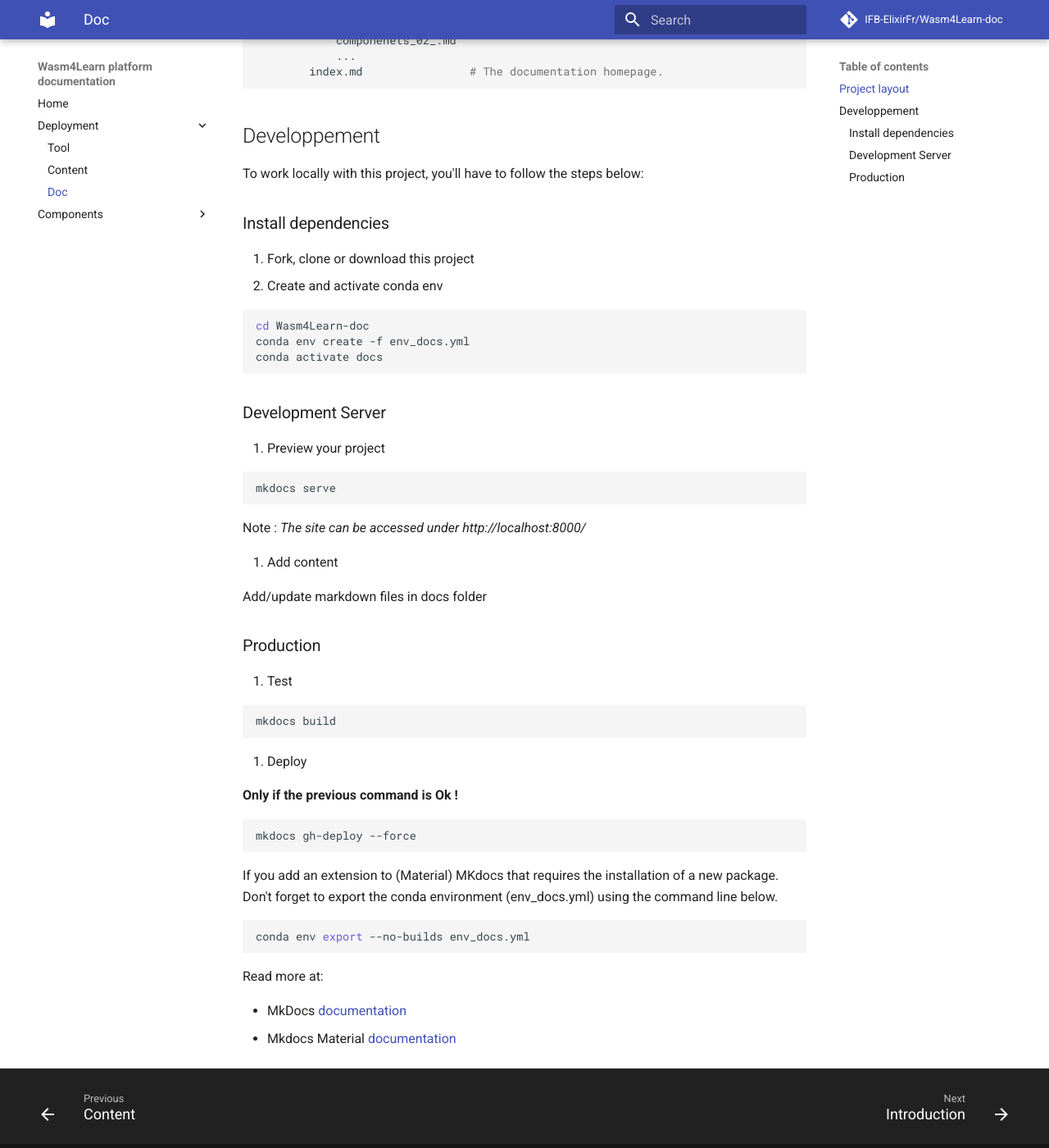
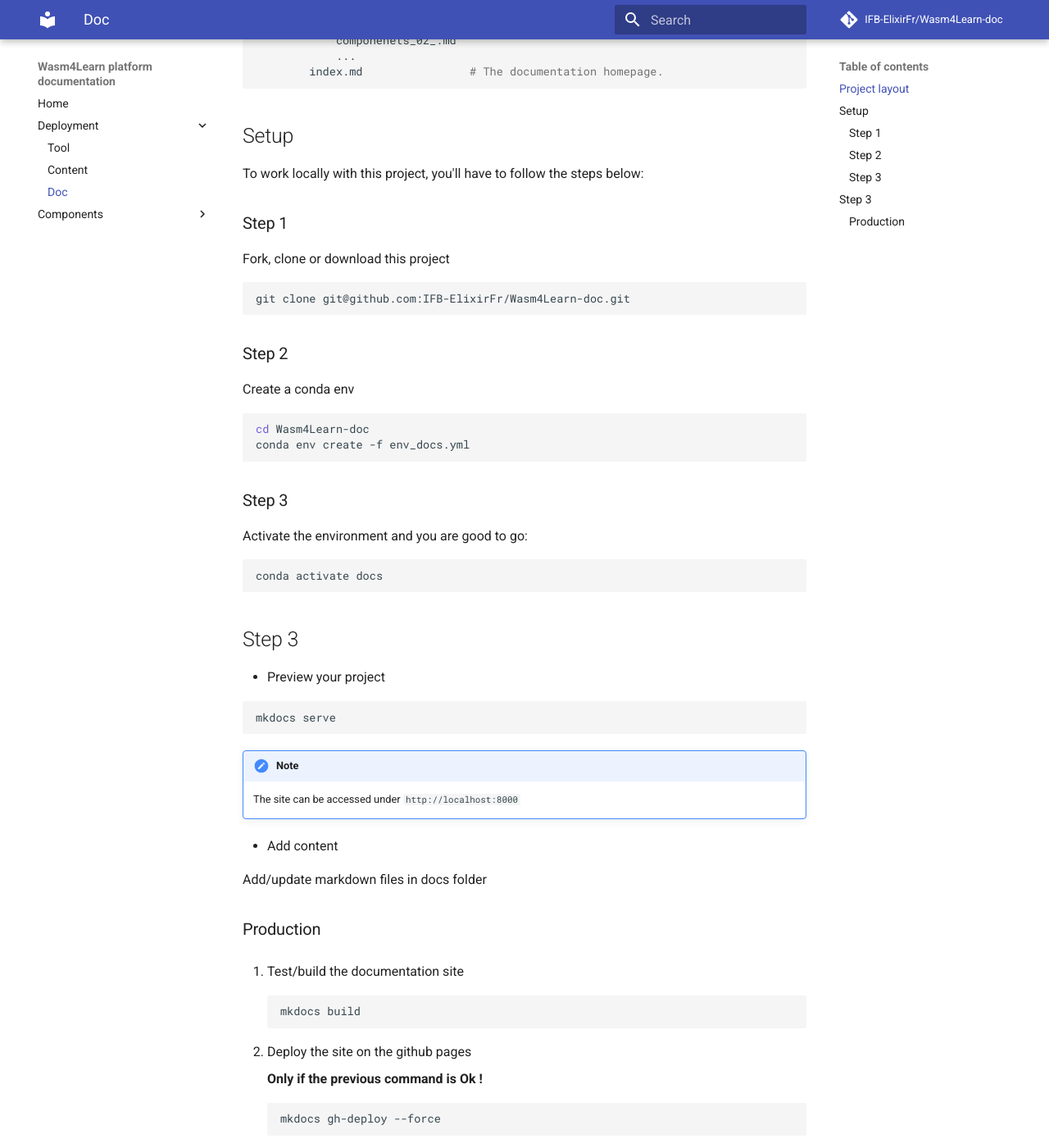
Before and after one commit to IFB-ElixirFr/Wasm4Learn-doc, an MkDocs documentation site: the page built from docs/Deployment/deployment_03_doc.md, in a window 1280 px wide and 1400 px high, scrolled down 372 px. Shown: the whole window at 82% size. Built offline with MkDocs 1.6.1 and Material for MkDocs 9.7.7, drawn with Linux system fonts in a browser that asks for light colours; comment, search, counter and statistics services are not loaded.

````diff
--- a/docs/Deployment/deployment_03_doc.md
+++ b/docs/Deployment/deployment_03_doc.md
@@ -18,50 +18,62 @@
 
 ```
 
-## Developpement
+## Setup
 
 To work locally with this project, you'll have to follow the steps below:
 
-### Install dependencies
+### Step 1
+Fork, clone or download this project
 
-1. Fork, clone or download this project
-2. Create and activate conda env
+```bash
+git clone git@github.com:IFB-ElixirFr/Wasm4Learn-doc.git
+```
+
+### Step 2
+Create a conda env
 
 ```bash
 cd Wasm4Learn-doc
 conda env create -f env_docs.yml
+```
+
+### Step 3
+Activate the environment and you are good to go:
+
+```bash
 conda activate docs
 ```
 
-### Development Server
+## Step 3
 
-1. Preview your project
+- Preview your project
 
 ```bash
 mkdocs serve
 ```
 
-Note : *The site can be accessed under http://localhost:8000/*
+!!! note
+    The site can be accessed under `http://localhost:8000`
 
-2. Add content
+- Add content
 
 Add/update markdown files in docs folder
 
 ### Production
 
-1. Test
+1. Test/build the documentation site
 
-```bash
-mkdocs build
-```
+    ```bash
+    mkdocs build
+    ```
 
-2. Deploy
+2. Deploy the site on the github pages
 
-**Only if the previous command is Ok !**
+    **Only if the previous command is Ok !**
 
-```bash
-mkdocs gh-deploy --force
-```
+    ```bash
+    mkdocs gh-deploy --force
+    ```
 
 If you add an extension to (Material) MKdocs that requires the installation of a new package.
 Don't forget to export the conda environment (env_docs.yml) using the command line below.
````
